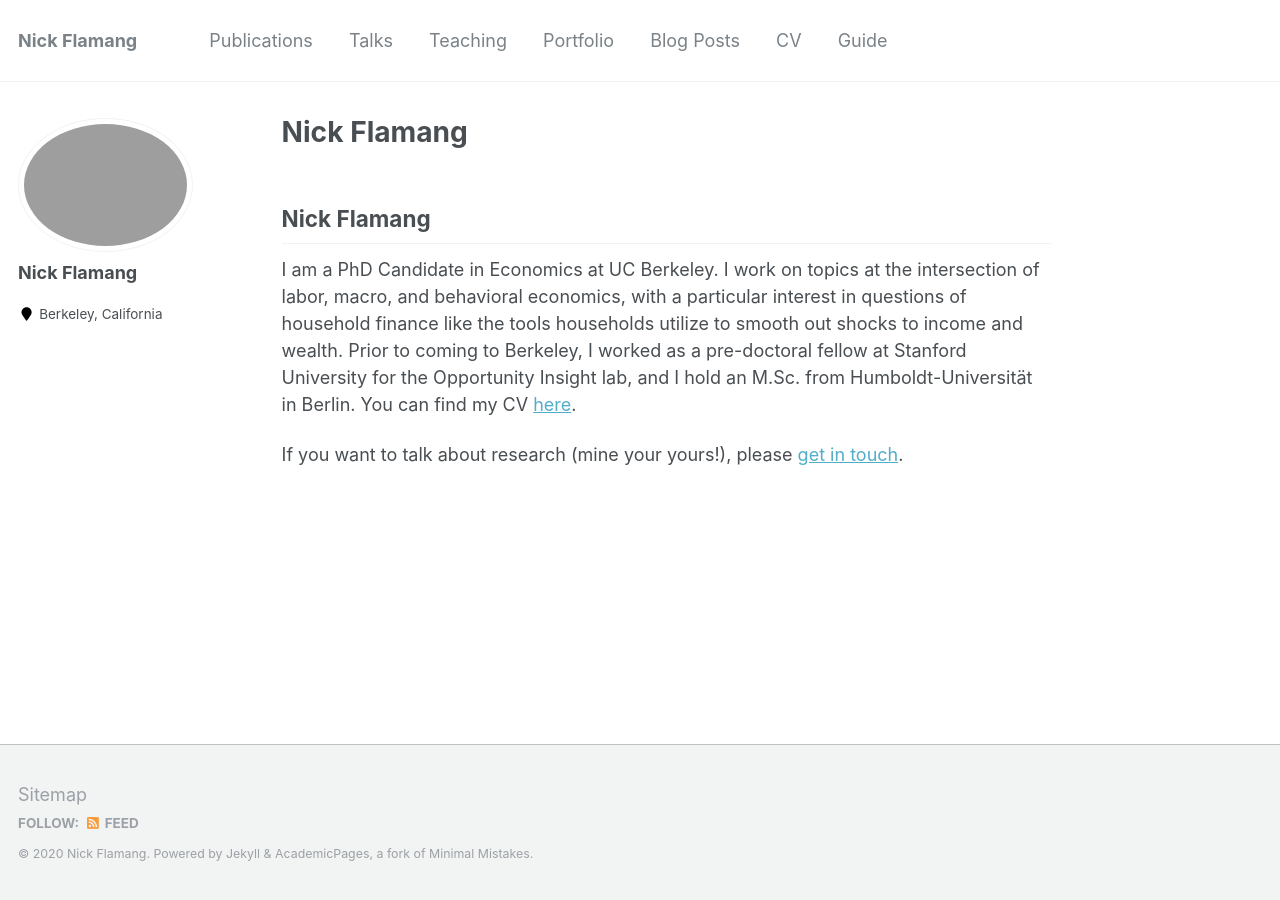
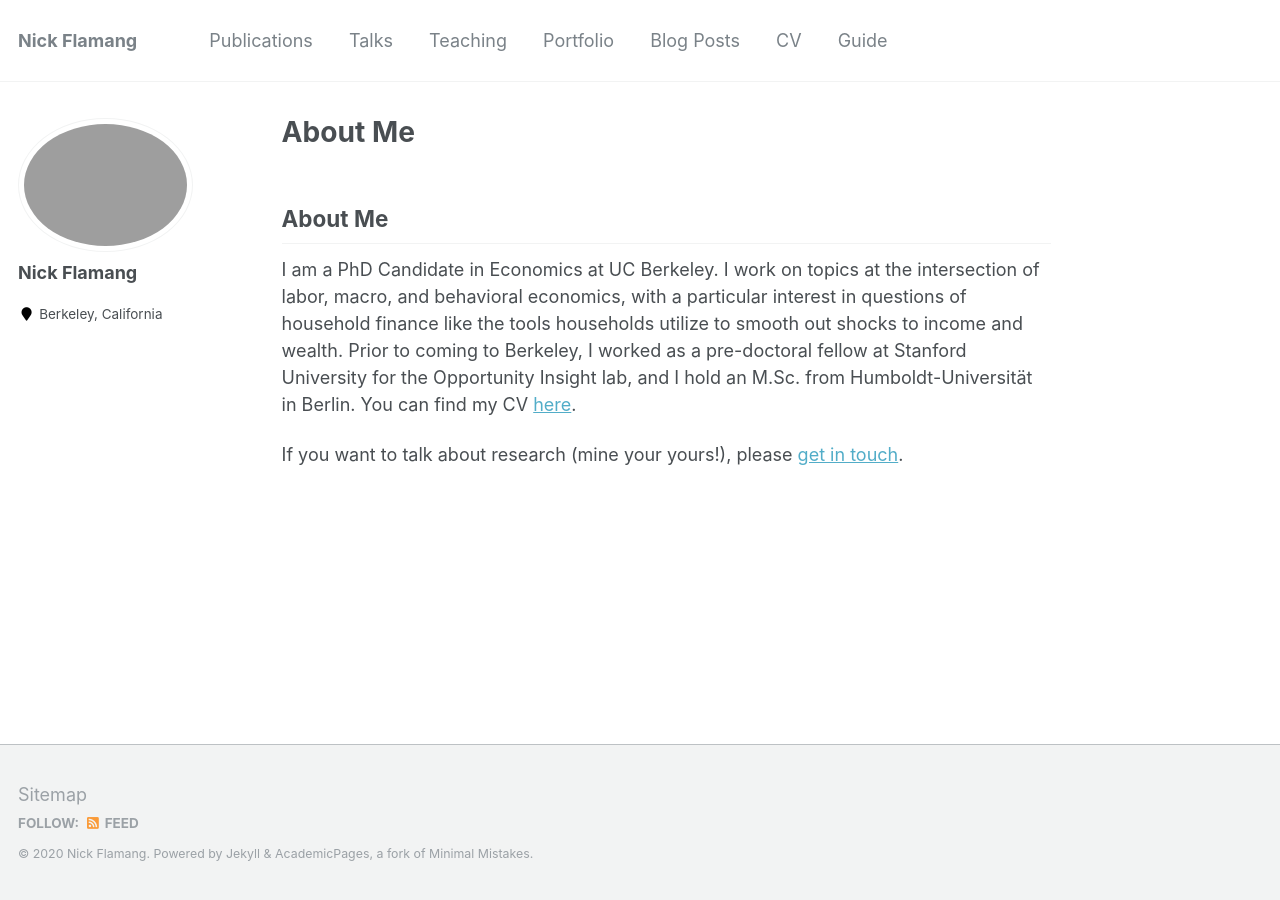
Before and after one commit to nickflamang/nickflamang.github.io, a Jekyll site: the page built from index.md, in a window 1280 px wide. Built offline with Jekyll 4.4.1, drawn with Linux system fonts in a browser that asks for light colours; our own code applies the rules of GitHub Pages for plain Markdown files.

Commit message:
Update index.md

```diff
--- a/index.md
+++ b/index.md
@@ -1,4 +1,4 @@
-## Nick Flamang
+## About Me
 
 I am a PhD Candidate in Economics at UC Berkeley. I work on topics at the intersection of labor, macro, and behavioral economics, with a particular interest in questions of household finance like the tools households utilize to smooth out shocks to income and wealth. Prior to coming to Berkeley, I worked as a pre-doctoral fellow at Stanford University for the Opportunity Insight lab, and I hold an M.Sc. from Humboldt-Universität in Berlin. You can find my CV [here](https://www.dropbox.com/s/8jmjnbfrxfxqa2f/CV_Website.pdf?dl=0).
 
```
